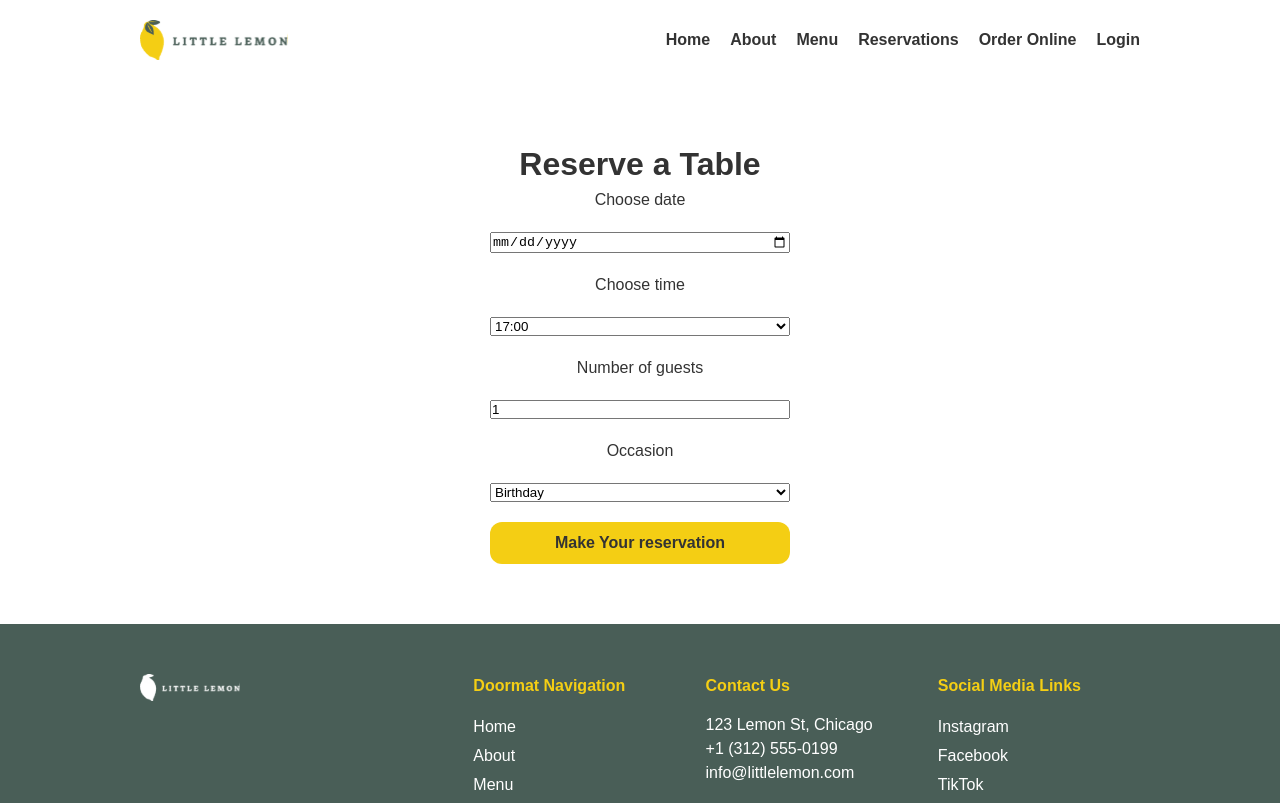
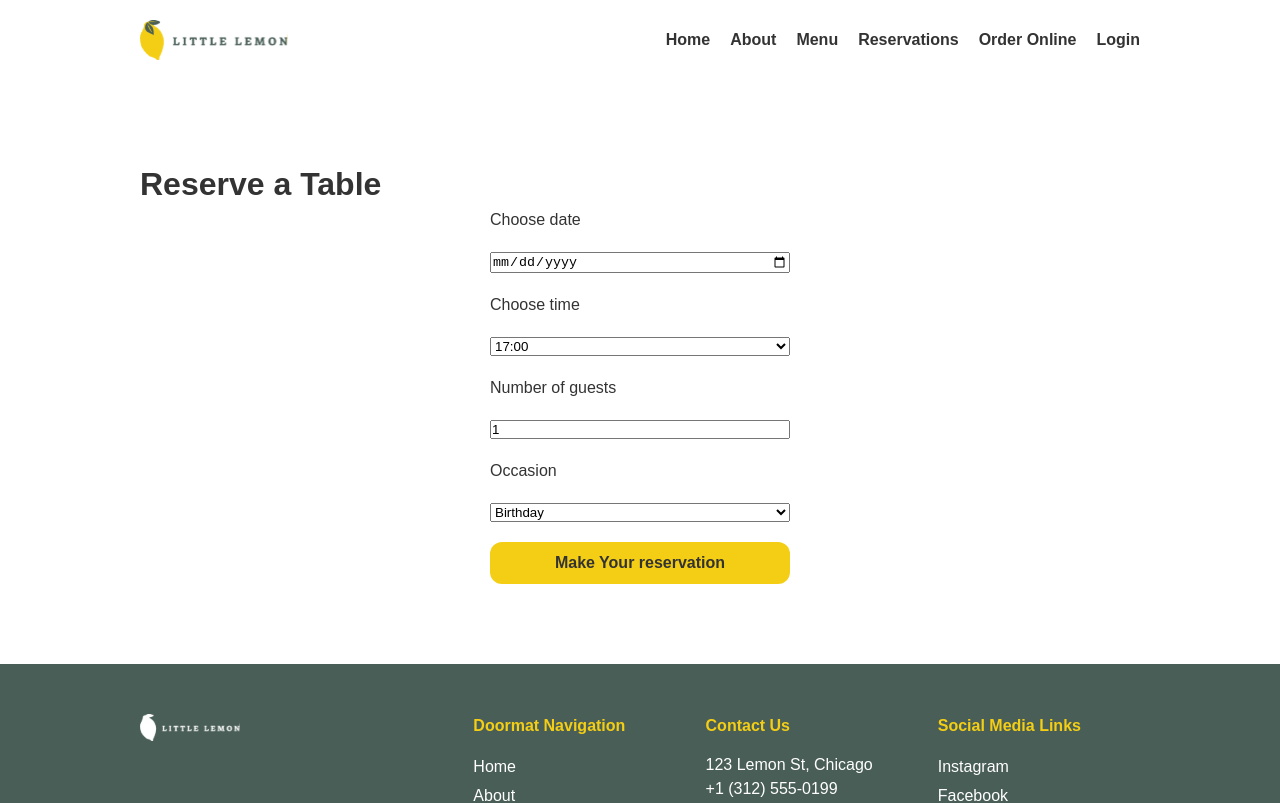
Before and after one commit to ZubaidaKhan69/my-app, a React (Create React App) app: page /reservations in a window 1280 px wide. Shown: the top 803 px of the page. Built offline with nearby package versions, Linux system fonts and the light colour scheme.

Commit message:
Booking confirmation update

```diff
--- a/src/BookingForm.js
+++ b/src/BookingForm.js
@@ -1,6 +1,6 @@
 import React, { useState } from 'react';
 
-function BookingForm({ availableTimes, dispatch }) {
+function BookingForm({ availableTimes, dispatch, submitForm }) {
   const [date, setDate] = useState('');
   const [time, setTime] = useState('17:00');
   const [guests, setGuests] = useState(1);
@@ -15,18 +15,7 @@ function BookingForm({ availableTimes, dispatch }) {
   const handleSubmit = (e) => {
     e.preventDefault();
     const formData = { date, time, guests, occasion };
-
-    let success = false;
-    // Uses window.submitAPI to satisfy ESLint
-    if (typeof window !== 'undefined' && typeof window.submitAPI === 'function') {
-      success = window.submitAPI(formData);
-    } else {
-      success = true; // Fallback for local testing
-    }
-
-    if (success) {
-      alert('Reservation successful!');
-    }
+    submitForm(formData);
   };
 
   return (
--- a/src/BookingPage.js
+++ b/src/BookingPage.js
@@ -1,11 +1,15 @@
 import React from 'react';
 import BookingForm from './BookingForm';
 
-function BookingPage({ availableTimes, dispatch }) {
+function BookingPage({ availableTimes, dispatch, submitForm }) {
   return (
-    <div className="container" style={{ padding: '60px 0', textAlign: 'center' }}>
+    <div className="container" style={{ padding: '80px 0' }}>
       <h1>Reserve a Table</h1>
-      <BookingForm availableTimes={availableTimes} dispatch={dispatch} />
+      <BookingForm
+        availableTimes={availableTimes}
+        dispatch={dispatch}
+        submitForm={submitForm}
+      />
     </div>
   );
 }
--- /dev/null
+++ b/src/ConfirmedBooking.js
@@ -0,0 +1,12 @@
+import React from 'react';
+
+function ConfirmedBooking() {
+  return (
+    <div className="container" style={{ textAlign: 'center', padding: '100px 20px' }}>
+      <h1>Booking Confirmed!</h1>
+      <p>Your table reservation has been successfully submitted. We look forward to seeing you at Little Lemon!</p>
+    </div>
+  );
+}
+
+export default ConfirmedBooking;
--- a/src/Main.js
+++ b/src/Main.js
@@ -1,10 +1,11 @@
 import React, { useReducer } from 'react';
-import { Routes, Route } from 'react-router-dom';
+import { Routes, Route, useNavigate } from 'react-router-dom';
 import Header from './Header';
 import Specials from './Specials';
 import Testimonials from './Testimonials';
 import About from './About';
 import BookingPage from './BookingPage';
+import ConfirmedBooking from './ConfirmedBooking';
 import { initializeTimes, updateTimes } from './bookingAPI';
 
 function Homepage() {
@@ -25,6 +26,21 @@ function Main() {
     initializeTimes
   );
 
+  const navigate = useNavigate();
+
+  const submitForm = (formData) => {
+    let success = false;
+    if (typeof window !== 'undefined' && typeof window.submitAPI === 'function') {
+      success = window.submitAPI(formData);
+    } else {
+      success = true; // Fallback for local testing
+    }
+
+    if (success) {
+      navigate('/booking-confirmed');
+    }
+  };
+
   return (
     <main>
       <Routes>
@@ -35,9 +51,11 @@ function Main() {
             <BookingPage
               availableTimes={availableTimes}
               dispatch={dispatch}
+              submitForm={submitForm}
             />
           }
         />
+        <Route path="/booking-confirmed" element={<ConfirmedBooking />} />
       </Routes>
     </main>
   );
```
